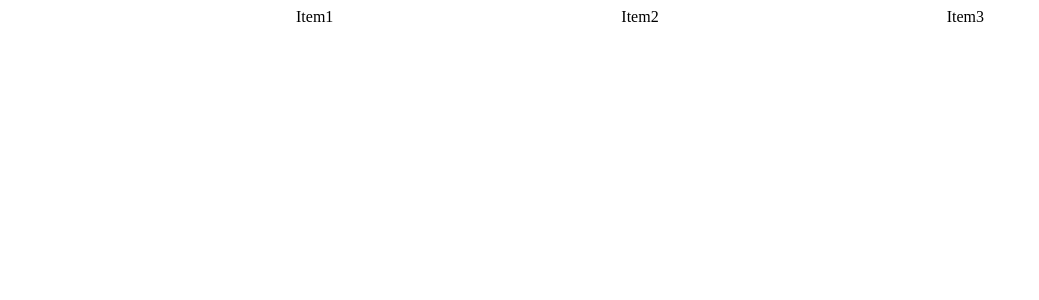
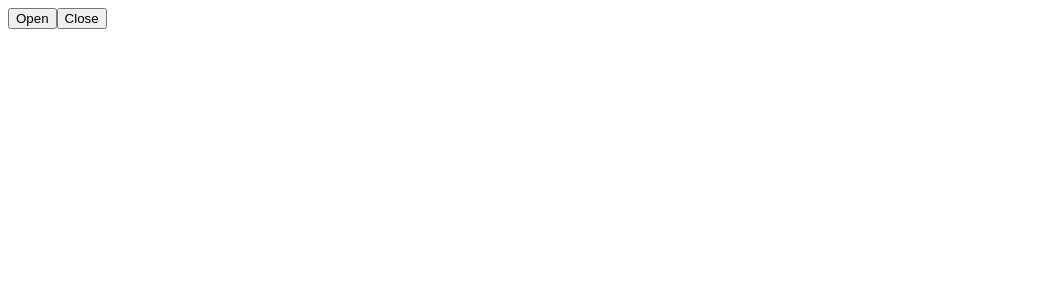
Before and after one commit to freshcodeAlice/fm-2023-react-welcome, a React (Create React App) app: page / in a window 1280 px wide. Shown: the top 300 px of the page, without its empty margins (0-1039 px from the left). Built offline with nearby package versions, Linux system fonts and the light colour scheme.

Commit message:
open, close

```diff
--- a/src/components/App.js
+++ b/src/components/App.js
@@ -8,20 +8,16 @@ import AlohaDashboard from './AlohaDashboard';
 import Layout from './Layout';
 import FlexContainer from './FlexContainer';
 
-class App extends Component {
-  constructor(props) {
-    super(props);
-  }
+function App (props) {
 
-  render() {
+
+
     return (
-     <FlexContainer fd="row" jc="space-evenly" ai="center" fw="no-wrap">
-      <div>Item1</div>
-      <div>Item2</div>
-      <div>Item3</div>
-     </FlexContainer>
+      <>
+      <button onClick={() => window.open('/page1.html')}>Open</button>
+      <button onClick={() => window.close()}>Close</button>
+      </>
     );
-  }
 }
 
 export default App;
```
